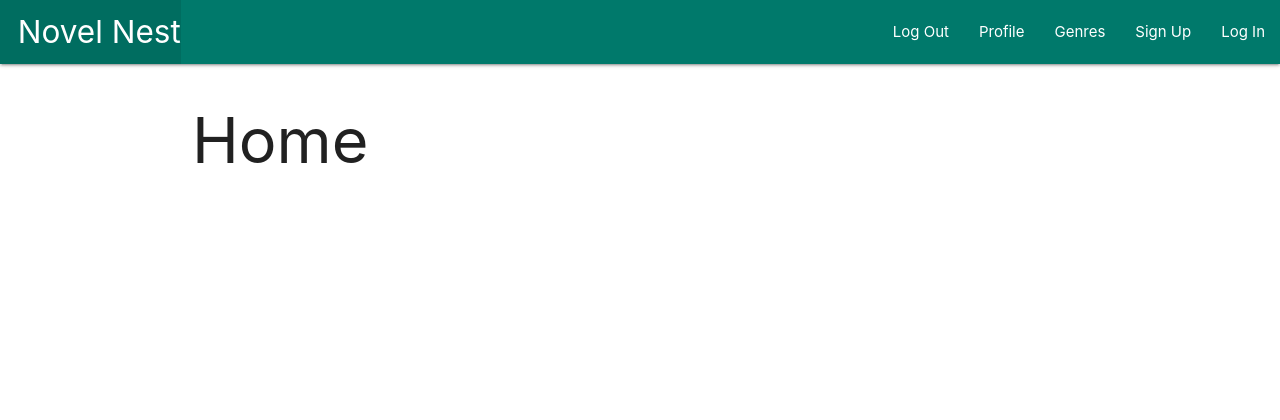
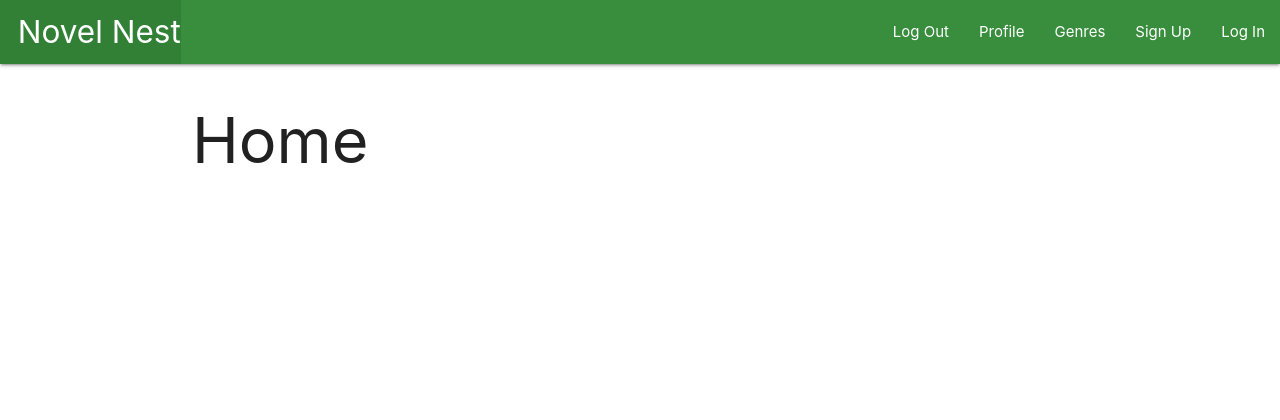
Before and after one commit to egwilborn/project-4-novel-nest, a Django app: page / in a window 1280 px wide. Shown: the top 420 px of the page. Run offline with Django 4.2, Linux system fonts and the light colour scheme.

Commit message:
change nav bar color

```diff
--- a/main_app/templates/base.html
+++ b/main_app/templates/base.html
@@ -2,18 +2,25 @@
 
 <!DOCTYPE html>
 <html lang="en">
-<head>
-    <meta charset="UTF-8">
-    <meta name="viewport" content="width=device-width, initial-scale=1.0">
+  <head>
+    <meta charset="UTF-8" />
+    <meta name="viewport" content="width=device-width, initial-scale=1.0" />
     <title>Document</title>
-    <link rel="stylesheet" href="https://cdnjs.cloudflare.com/ajax/libs/materialize/1.0.0/css/materialize.min.css">
-    <link rel="stylesheet" type="text/css" href="{% static 'css/style.css' %}">
+    <link
+      rel="stylesheet"
+      href="https://cdnjs.cloudflare.com/ajax/libs/materialize/1.0.0/css/materialize.min.css"
+    />
+    <link
+      rel="stylesheet"
+      type="text/css"
+      href="{% static 'css/style.css' %}"
+    />
     <script src="https://cdnjs.cloudflare.com/ajax/libs/materialize/1.0.0/js/materialize.min.js"></script>
-</head>
-<body>
+  </head>
+  <body>
     <header class="navbar-fixed">
       <nav>
-        <div class="nav-wrapper teal darken-2">
+        <div class="nav-wrapper green darken-2">
           <ul>
             <li>
               <a href="" class="left brand-logo">&nbsp;&nbsp;Novel Nest</a>
```
